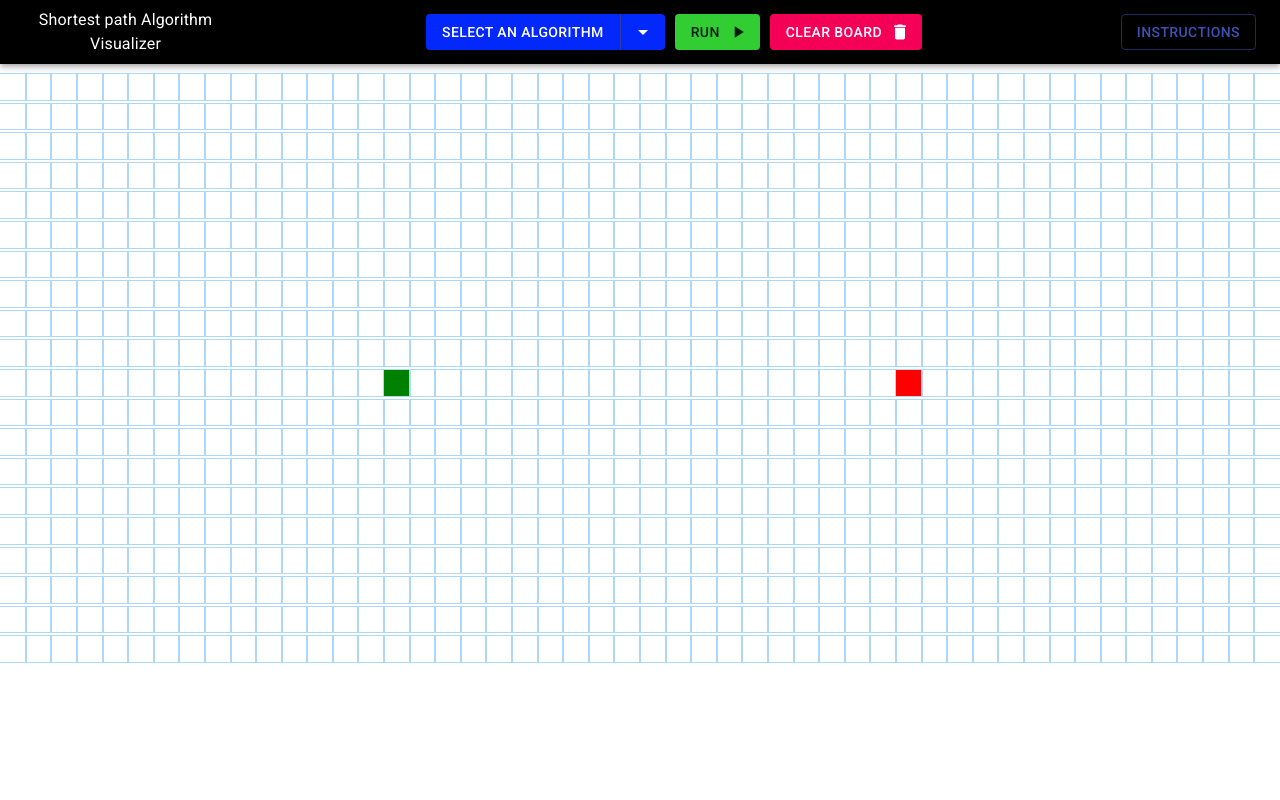
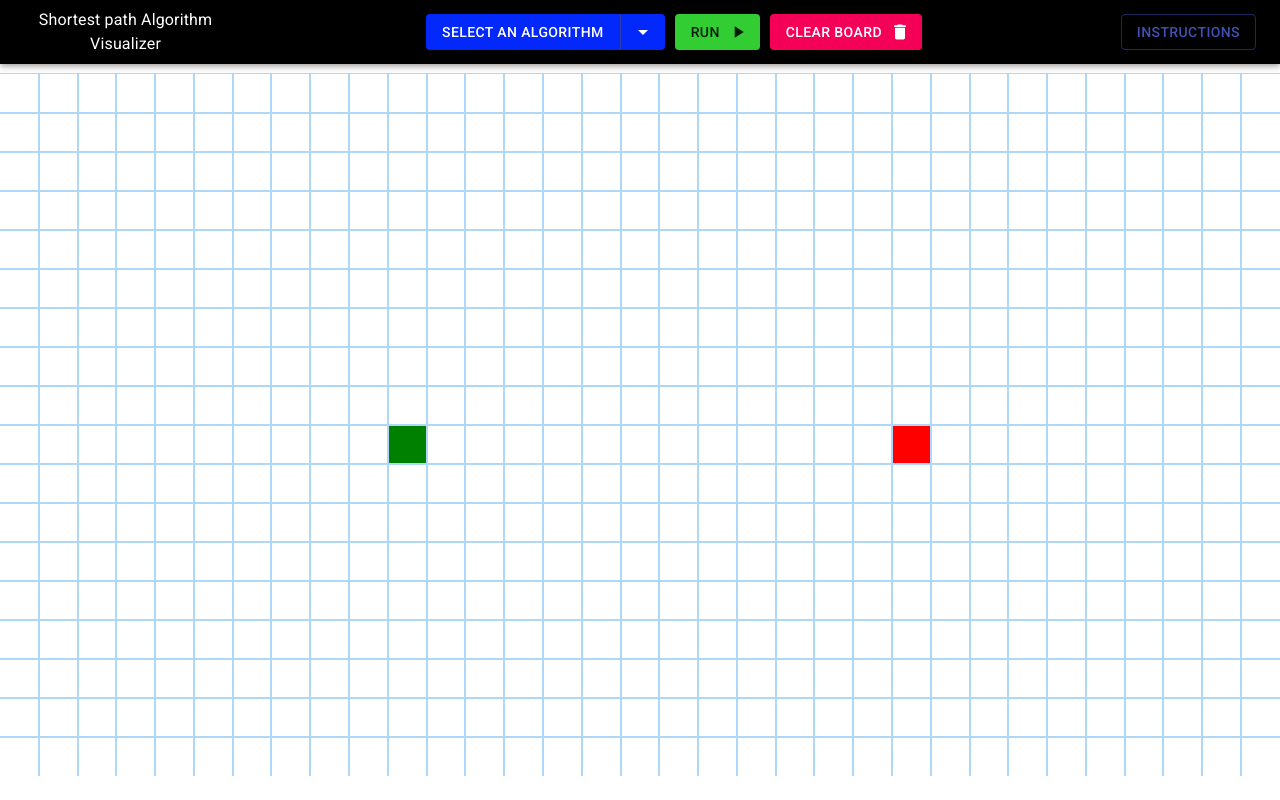
Before and after one commit to NikolaiDokken/Algorithm-Visualizer, a React (Create React App) app: page / in a window 1280 px wide. Built offline with nearby package versions, Linux system fonts and the light colour scheme.

Commit message:
drastically improved grid, and made it smaller for smaller devices

```diff
--- a/src/App.css
+++ b/src/App.css
@@ -1,3 +1,4 @@
 .App {
   text-align: center;
+  overflow: hidden;
 }
--- a/src/Components/Navbar/Navbar.jsx
+++ b/src/Components/Navbar/Navbar.jsx
@@ -107,9 +107,13 @@ export default function Navbar(props) {
                   another square.
                   <br /> 4. Run the algorithm{" "}
                   <font color="limegreen">(Green button)</font>
-                  <br /> 5. Clear the board to go again. Start/end node will
-                  remain at same place <font color="red">(Red button)</font>
+                  <br /> 5. Clear the board to go again.
+                  <font color="red">(Red button).</font> Start/end node will
+                  remain at same place
                   <br />
+                  <br />
+                  Mobile users: View the page in landscape mode to get a bigger
+                  grid.
                   <br />
                   Drawing walls by dragging on mobile is currently not possible,
                   I am working on fixing this!
--- a/src/PathfinderVisualizer/Node/Node.css
+++ b/src/PathfinderVisualizer/Node/Node.css
@@ -1,7 +1,7 @@
 .node {
   width: 2%;
   outline: 1px solid rgb(175, 216, 248);
-  display: inline-block;
+  display: table-cell;
   margin: 0;
   padding: 0;
 }
@@ -84,3 +84,12 @@
     background-color: rgb(0, 247, 255);
   }
 }
+
+.noselect {
+  -webkit-touch-callout: none; /* iOS Safari */
+  -webkit-user-select: none; /* Safari */
+  -khtml-user-select: none; /* Konqueror HTML */
+  -moz-user-select: none; /* Old versions of Firefox */
+  -ms-user-select: none; /* Internet Explorer/Edge */
+  user-select: none; /* Non-prefixed version, currently supported by Chrome, Opera and Firefox */
+}
--- a/src/PathfinderVisualizer/Node/Node.jsx
+++ b/src/PathfinderVisualizer/Node/Node.jsx
@@ -29,7 +29,7 @@ export default class Node extends Component {
     return (
       <div
         id={`node-${row}-${col}`}
-        className={`node ${extraClassName}`}
+        className={`noselect node ${extraClassName}`}
         onMouseDown={() => onMouseDown(row, col)}
         onMouseEnter={() => onMouseEnter(row, col)}
         onMouseUp={() => onMouseUp(row, col)}
--- a/src/PathfinderVisualizer/PathfinderVisualizer.css
+++ b/src/PathfinderVisualizer/PathfinderVisualizer.css
@@ -6,4 +6,5 @@
   margin: 0;
   padding: 0;
   width: 100%;
+  display: table;
 }
--- a/src/PathfinderVisualizer/PathfinderVisualizer.jsx
+++ b/src/PathfinderVisualizer/PathfinderVisualizer.jsx
@@ -133,11 +133,7 @@ export default class PathfinderVisualizer extends Component {
         <div className="grid">
           {grid.map((row, rowIndex) => {
             return (
-              <div
-                key={rowIndex}
-                className="grid-row"
-                style={{ margin: "0", padding: "0" }}
-              >
+              <div key={rowIndex} className="grid-row">
                 {row.map((node, nodeIndex) => {
                   const { row, col, isStart, isFinish, isWall } = node;
                   return (
@@ -169,9 +165,24 @@ export default class PathfinderVisualizer extends Component {
 
 const getInitialGrid = () => {
   const grid = [];
-  for (let row = 0; row < 20; row++) {
+  let amtCols = 0;
+  let amtRows = 0;
+  if (window.innerWidth >= window.innerHeight) {
+    amtCols = Math.floor(window.innerWidth / 38);
+    const squareWidth = Math.floor(window.innerWidth / amtCols);
+    amtRows = Math.floor((window.innerHeight - 80) / squareWidth);
+  } else {
+    amtRows = Math.floor((window.innerHeight - 80) / 47);
+    const squareHeight = Math.floor((window.innerHeight - 80) / amtRows);
+    amtCols = Math.floor(window.innerWidth / squareHeight);
+  }
+  START_NODE_COL = Math.floor(amtCols / 3) - 1;
+  START_NODE_ROW = Math.floor(amtRows / 2);
+  FINISH_NODE_COL = Math.floor((amtCols * 2) / 3) + 1;
+  FINISH_NODE_ROW = Math.floor(amtRows / 2);
+  for (let row = 0; row < amtRows; row++) {
     const currentRow = [];
-    for (let col = 0; col < 50; col++) {
+    for (let col = 0; col < amtCols; col++) {
       currentRow.push(createNode(row, col, false));
     }
     grid.push(currentRow);
@@ -204,9 +215,20 @@ const getNewGridWithWallToggled = (grid, row, col) => {
 
 const getNewGridWithUpdatedStartFinish = currentGrid => {
   const newGrid = [];
-  for (let row = 0; row < 20; row++) {
+  let amtCols = 0;
+  let amtRows = 0;
+  if (window.innerWidth >= window.innerHeight) {
+    amtCols = Math.floor(window.innerWidth / 38);
+    const squareWidth = Math.floor(window.innerWidth / amtCols);
+    amtRows = Math.floor((window.innerHeight - 80) / squareWidth);
+  } else {
+    amtRows = Math.floor((window.innerHeight - 80) / 47);
+    const squareHeight = Math.floor((window.innerHeight - 80) / amtRows);
+    amtCols = Math.floor(window.innerWidth / squareHeight);
+  }
+  for (let row = 0; row < amtRows; row++) {
     const currentRow = [];
-    for (let col = 0; col < 50; col++) {
+    for (let col = 0; col < amtCols; col++) {
       currentRow.push(createNode(row, col, currentGrid[row][col].isWall));
     }
     newGrid.push(currentRow);
```
